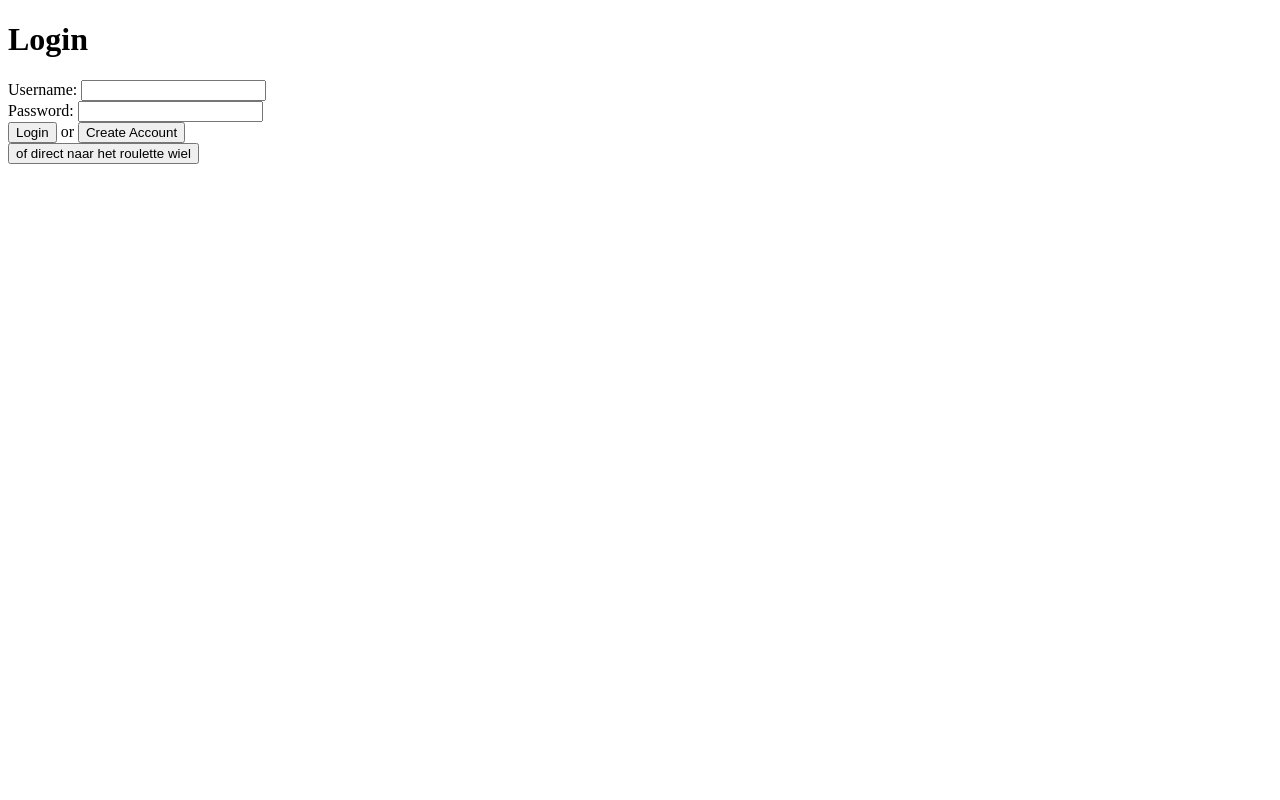
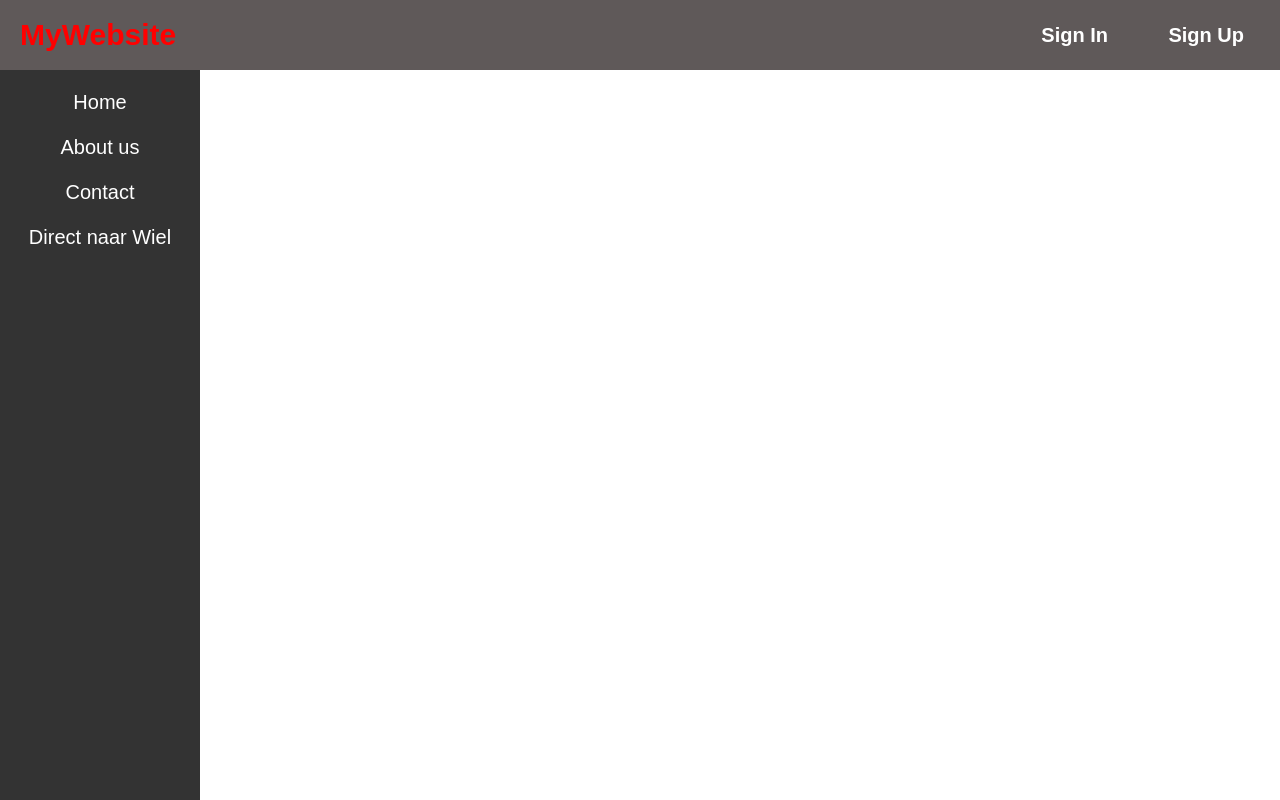
Before and after one commit to Olivertenhoor/rouletteApp, a website: page public/index.html in a window 1280 px wide. Drawn offline with Linux system fonts and the light colour scheme.

Commit message:
begin style en home pagina

```diff
--- a/public/index.html
+++ b/public/index.html
@@ -1,30 +1,30 @@
 <!DOCTYPE html>
 <html lang="en">
-    <head>
-        <meta charset="UTF-8">
-        <title>Home</title>
-    </head>
+<head>
+    <meta charset="UTF-8">
+    <meta name="viewport" content="width=device-width, initial-scale=1.0">
+    <title>Gok website!</title>
+    <link rel="stylesheet" href="styles/index.css">
+</head>
+<body>
+    <nav class="navbar">
+        <div class="navbar-logo">
+            <a href="#">MyWebsite</a>
+        </div>
+        <div class="navbar-buttons">
+            <button class="navbut" id="loginButton">Sign In</button>
+            <button class="navbut" id="createAccount">Sign Up</button>
 
+        </div>
+    </nav>
 
-
-    <body>
-        <h1>Login</h1>
-        <form id="loginForm" method="POST">
-            <label for="username">Username:</label>
-            <input type="text" id="username" name="username" required>
-            <br>
-            <label for="password">Password:</label>
-            <input type="text" id="password" name="password" required>
-            <br>
-            <button type="submit">Login</button>
-            or
-            <button  type="button" id="createAccountButton">Create Account</button>
-        </form>
-
-        <button type="button" id="directwiel">of direct naar het roulette wiel</button>
-
-        <script src="/scripts/login.js"></script>
-    </body>
-
-
-</html>
+    <nav class="nav-left">
+        <div class="navbar-buttons-left">
+            <button class="navbutleft" id="home">Home</button>
+            <button class="navbutleft" id="aboutUs">About us</button>
+            <button class="navbutleft" id="contact">Contact</button>
+            <button class="navbutleft" id="wiel">Direct naar Wiel</button>
+        </div>
+    </nav>
+    <script src="/scripts/home.js"></script>
+</body>
--- a/public/scripts/db.js
+++ b/public/scripts/db.js
@@ -2,7 +2,8 @@ const mysql = require('mysql2');
 
 
 const connection = mysql.createConnection({
-    host: 'localhost:3306',
+    host: 'localhost',
+    port: 3306,
     user: 'olivertenhoor',
     password: 'RIXs3M0',
     database: 'rouletteUsers'
--- /dev/null
+++ b/public/scripts/home.js
@@ -0,0 +1,11 @@
+document.getElementById('wiel').addEventListener('click', function() {
+    window.location.href = 'roulettewheel.html'; // Redirect to a different page
+});
+
+document.getElementById('loginButton').addEventListener('click', function() {
+    window.location.href = 'login.html'; // Redirect to a different page
+});
+
+document.getElementById('createAccount').addEventListener('click', function() {
+    window.location.href = 'createAccount.html'; // Redirect to a different page
+});
--- /dev/null
+++ b/public/styles/index.css
@@ -0,0 +1,73 @@
+body {
+    font-family: Arial, sans-serif;
+    margin: 0;
+    padding: 0;
+}
+
+.navbar {
+    display: flex;
+    justify-content: space-between;
+    align-items: center;
+    background-color: #5f5959;
+    height: 50px;
+    padding: 10px 20px;
+    color: white;
+    position: fixed;
+    top: 0;
+    width: 100%;
+    z-index: 1000;
+}
+
+.navbar-logo a {
+    color: rgb(255, 0, 0);
+    text-decoration: none;
+    font-size: 30px;
+    font-weight: bold;
+}
+
+.navbar-buttons {
+    padding-right: 50px;
+}
+
+.navbar-buttons .navbut {
+    background: transparent;
+    border: none;
+    color: white;
+    text-decoration: none;
+    cursor: pointer;
+    font-size: 20px;
+    font-weight: bold;
+    padding-left: 50px;
+
+}
+
+.nav-left {
+    width: 200px; /* Sets the width of the sidebar */
+    background-color: #333; /* Background color */
+    color: #fff; /* Text color */
+    height: 100vh; /* Full viewport height */
+    position: fixed; /* Fixed positioning */
+    top: 50px; /* Aligns the top of the sidebar with the top of the viewport */
+    left: 0; /* Aligns the left side of the sidebar with the left edge of the viewport */
+    padding: 20px; /* Adds padding inside the sidebar */
+    box-sizing: border-box; /* Ensures padding and border are included in the element's total width and height */
+
+}
+
+.navbar-buttons-left {
+    padding-top: 20px;
+    display: flex;
+    flex-direction: column;
+    gap: 20px;
+}
+
+.navbutleft {
+    font-size: 20px;
+    background: transparent;
+    border: none;
+    color: white;
+    text-decoration: none;
+    cursor: pointer;
+
+
+}
--- /dev/null
+++ b/public/styles/login.css
@@ -0,0 +1,102 @@
+* {
+    margin: 0;
+    padding: 0;
+    box-sizing: border-box;
+}
+
+body {
+    font-family: Arial, sans-serif;
+    background-color: #f5f5f5;
+    display: flex;
+    justify-content: center;
+    align-items: center;
+    height: 100vh;
+    background-color: #3c3f41;
+}
+
+.login-container {
+    display: flex;
+    justify-content: center;
+    align-items: center;
+    width: 100%;
+}
+
+.login-box {
+    background-color: #ffffff;
+    padding: 20px;
+    border-radius: 8px;
+    box-shadow: 0px 0px 10px rgba(0, 0, 0, 0.1);
+    max-width: 350px;
+    width: 100%;
+    text-align: center;
+}
+
+.login-header {
+    background-color: #e7700e;
+    padding: 40px;
+    border-radius: 8px;
+    box-shadow: 0px 0px 10px rgba(0, 0, 0, 0.1);
+    max-width: 350px;
+    width: 100%;
+    text-align: center;
+}
+
+.login-header h1 {
+    color:#ffffff;
+    font-size: 40px;
+    margin-bottom: 5px;
+}
+
+
+.login-header p {
+    color: #ffffff;
+    margin-bottom: 40px;
+}
+
+.login-box form {
+    display: flex;
+    flex-direction: column;
+}
+
+.login-box label {
+    text-align: left;
+    margin-bottom: 5px;
+    font-size: 15px
+}
+
+.login-box input[type="text"],
+.login-box input[type="password"] {
+    padding: 10px;
+    margin-bottom: 15px;
+    border: 1px solid #ccc;
+    border-radius: 4px;
+    width: 100%;
+}
+
+.login-box button {
+    padding: 10px;
+    background-color: #e92929;
+    color: white;
+    border: none;
+    border-radius: 4px;
+    cursor: pointer;
+    font-size: 16px;
+}
+
+.login-box button:hover {
+    background-color: #007bbd;
+}
+
+.login-box .options {
+    margin-top: 10px;
+}
+
+.login-box .options a {
+    color: #008cdd;
+    text-decoration: none;
+    font-size: 14px;
+}
+
+.login-box .options a:hover {
+    text-decoration: underline;
+}
```
Also changed, not shown: public/login.html (added, +45 -0 lines), public/scripts/createAccount.js (+13 -13 lines).
